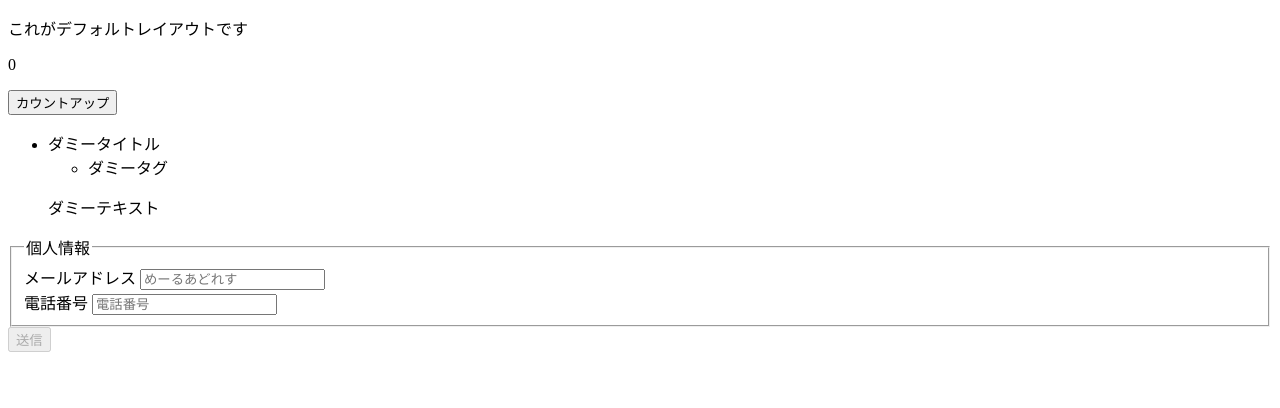
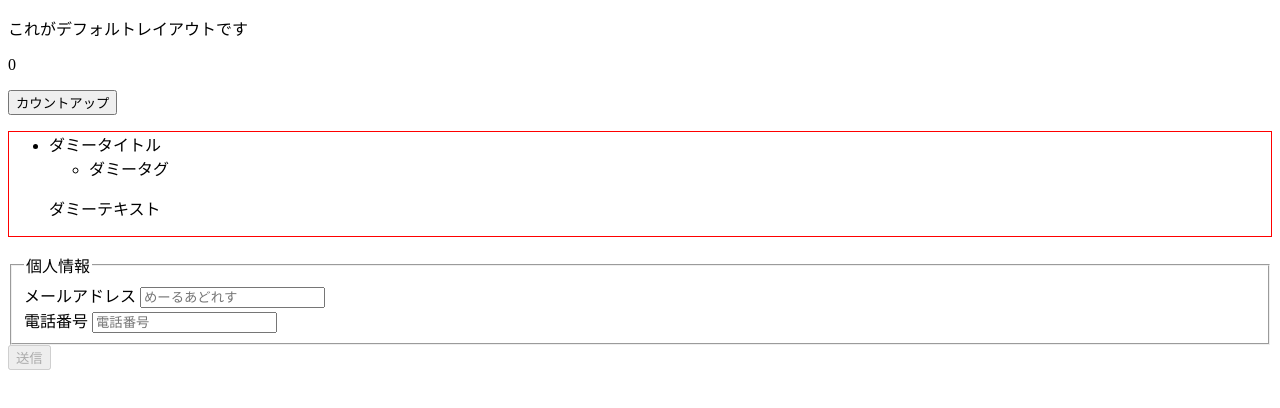
Before and after one commit to tmo-taka/vitest, a Nuxt app in the folder vitest-project/: page / in a window 1280 px wide. Shown: the top 408 px of the page. Built offline with nearby package versions, Linux system fonts and the light colour scheme.

Commit message:
scss 許容とCSFファイル変更

```diff
--- a/vitest-project/components/List.vue
+++ b/vitest-project/components/List.vue
@@ -23,7 +23,7 @@
 
 <template>
     <div>
-        <ul>
+        <ul class="box">
             <li v-for="list in props.lists" :key="list.title">
                 <div>{{ list.title }}</div>
                 <ul v-for="tag in list.tags" :key="tag">
@@ -36,3 +36,9 @@
         </ul>
     </div>
 </template>
+
+<style lang="scss">
+.box {
+    border: solid 1px #F00;
+}
+</style>
--- a/vitest-project/package.json
+++ b/vitest-project/package.json
@@ -33,6 +33,7 @@
     "nuxt": "^3.5.0",
     "react": "^18.2.0",
     "react-dom": "^18.2.0",
+    "sass": "^1.63.6",
     "storybook": "^7.0.23",
     "unplugin-auto-import": "^0.16.4",
     "unplugin-vue-components": "^0.25.1",
```
Also changed, not shown: 2 other files (tests, documents, lock files or other folders).
